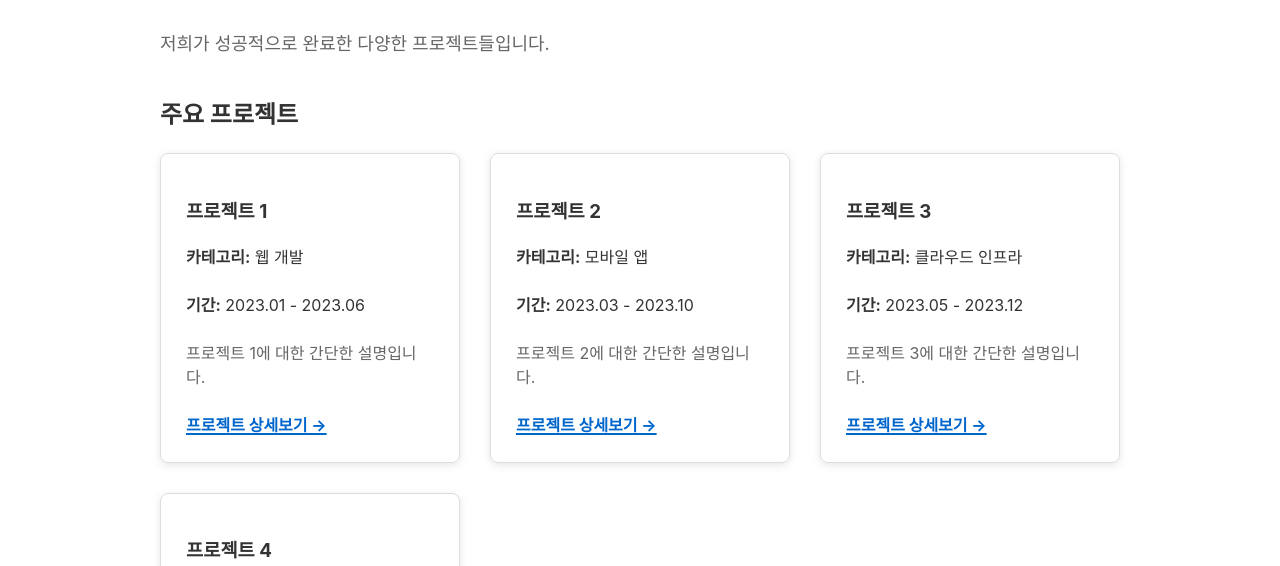
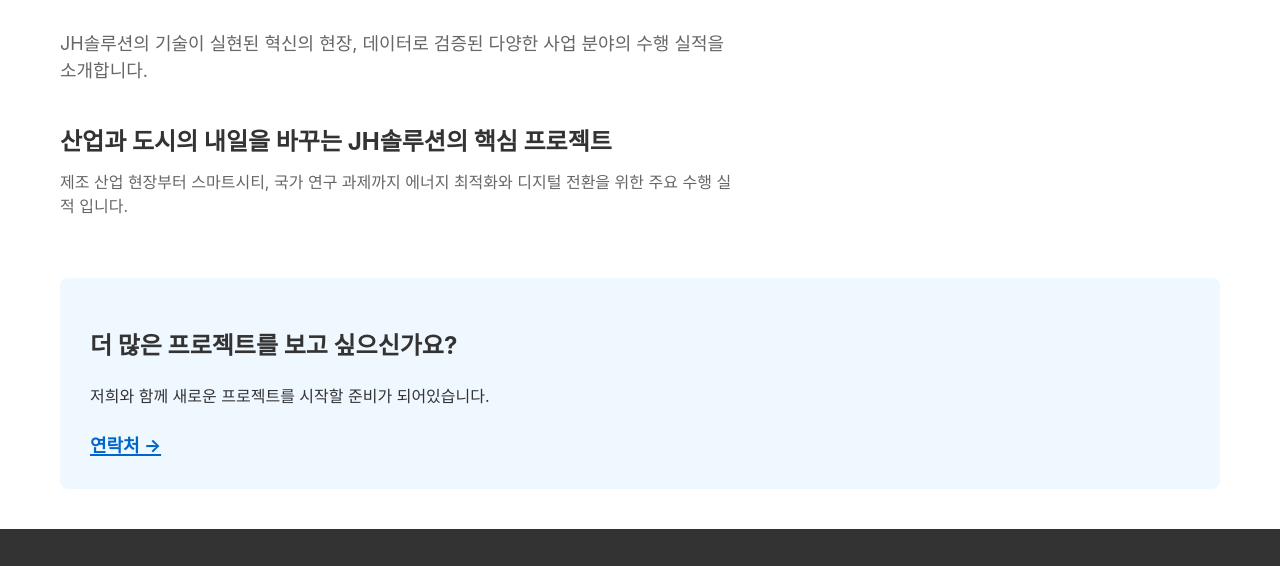
Before and after one commit to JHsolution0408/company_home, a Gatsby site in the folder company_home/: page /projects in a window 1280 px wide. Shown: the part 178-744 px from the top of the page. Built offline with nearby package versions, Linux system fonts and the light colour scheme; Gatsby itself is replaced by a stand-in of ours.

Commit message:
12월 8일 작업분 업데이트

```diff
--- a/company_home/src/pages/projects.js
+++ b/company_home/src/pages/projects.js
@@ -6,56 +6,18 @@
 
 const ProjectsPage = () => (
   <Layout>
-    <div style={{ maxWidth: "1000px", margin: "0 auto", padding: "40px 20px" }}>
+    <div style={{ maxWidth: "1200px", margin: "0 auto", padding: "40px 20px" }}>
       <h1>프로젝트</h1>
 
       <p style={{ fontSize: "18px", color: "#666", marginBottom: "40px" }}>
-        저희가 성공적으로 완료한 다양한 프로젝트들입니다.
+        JH솔루션의 기술이 실현된 혁신의 현장, 데이터로 검증된 다양한 사업 분야의 수행 실적을 소개합니다.
       </p>
 
       <div style={{ marginBottom: "40px" }}>
-        <h2>주요 프로젝트</h2>
-        <div style={{ display: "grid", gridTemplateColumns: "repeat(auto-fit, minmax(300px, 1fr))", gap: "30px" }}>
-          <div style={{ padding: "25px", border: "1px solid #ddd", borderRadius: "8px", boxShadow: "0 2px 8px rgba(0,0,0,0.1)" }}>
-            <h3>프로젝트 1</h3>
-            <p><strong>카테고리:</strong> 웹 개발</p>
-            <p><strong>기간:</strong> 2023.01 - 2023.06</p>
-            <p style={{ color: "#666" }}>프로젝트 1에 대한 간단한 설명입니다.</p>
-            <Link to="/projects/project-1" style={{ color: "#0066cc", fontWeight: "bold" }}>
-              프로젝트 상세보기 →
-            </Link>
-          </div>
-
-          <div style={{ padding: "25px", border: "1px solid #ddd", borderRadius: "8px", boxShadow: "0 2px 8px rgba(0,0,0,0.1)" }}>
-            <h3>프로젝트 2</h3>
-            <p><strong>카테고리:</strong> 모바일 앱</p>
-            <p><strong>기간:</strong> 2023.03 - 2023.10</p>
-            <p style={{ color: "#666" }}>프로젝트 2에 대한 간단한 설명입니다.</p>
-            <Link to="/projects/project-2" style={{ color: "#0066cc", fontWeight: "bold" }}>
-              프로젝트 상세보기 →
-            </Link>
-          </div>
-
-          <div style={{ padding: "25px", border: "1px solid #ddd", borderRadius: "8px", boxShadow: "0 2px 8px rgba(0,0,0,0.1)" }}>
-            <h3>프로젝트 3</h3>
-            <p><strong>카테고리:</strong> 클라우드 인프라</p>
-            <p><strong>기간:</strong> 2023.05 - 2023.12</p>
-            <p style={{ color: "#666" }}>프로젝트 3에 대한 간단한 설명입니다.</p>
-            <Link to="/projects/project-3" style={{ color: "#0066cc", fontWeight: "bold" }}>
-              프로젝트 상세보기 →
-            </Link>
-          </div>
-
-          <div style={{ padding: "25px", border: "1px solid #ddd", borderRadius: "8px", boxShadow: "0 2px 8px rgba(0,0,0,0.1)" }}>
-            <h3>프로젝트 4</h3>
-            <p><strong>카테고리:</strong> AI/ML</p>
-            <p><strong>기간:</strong> 2024.01 - 2024.08</p>
-            <p style={{ color: "#666" }}>프로젝트 4에 대한 간단한 설명입니다.</p>
-            <Link to="/projects/project-4" style={{ color: "#0066cc", fontWeight: "bold" }}>
-              프로젝트 상세보기 →
-            </Link>
-          </div>
-        </div>
+        <h2 style={{ marginBottom: "10px" }}>산업과 도시의 내일을 바꾸는 JH솔루션의 핵심 프로젝트</h2>
+        <p style={{ fontSize: "16px", color: "#666", marginBottom: "30px" }}>
+          제조 산업 현장부터 스마트시티, 국가 연구 과제까지 에너지 최적화와 디지털 전환을 위한 주요 수행 실적 입니다.
+        </p>
       </div>
 
       <section style={{ marginTop: "60px", padding: "30px", backgroundColor: "#f0f8ff", borderRadius: "8px" }}>
```
Also changed, not shown: company_home/src/content/company/jhaion-background.md (+1 -1 lines), company_home/src/content/company/partners.md (+1 -1 lines).
